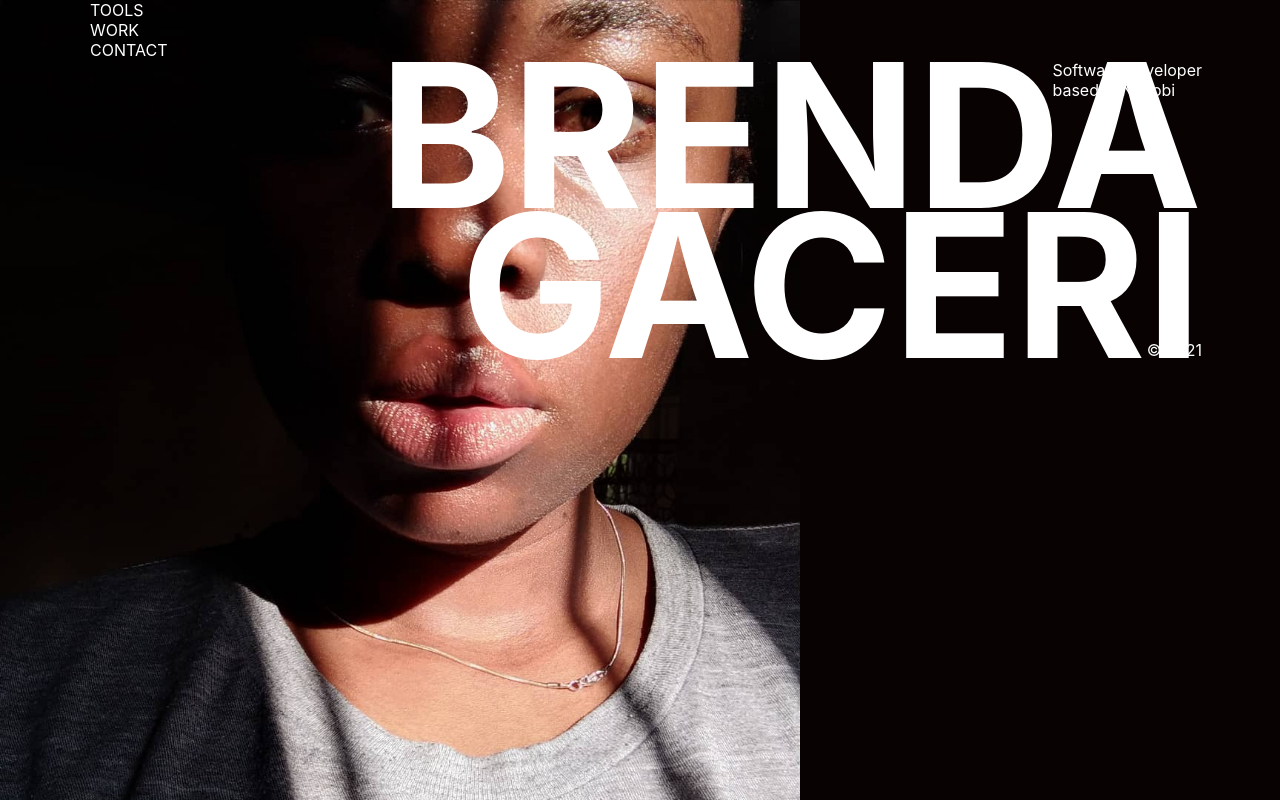
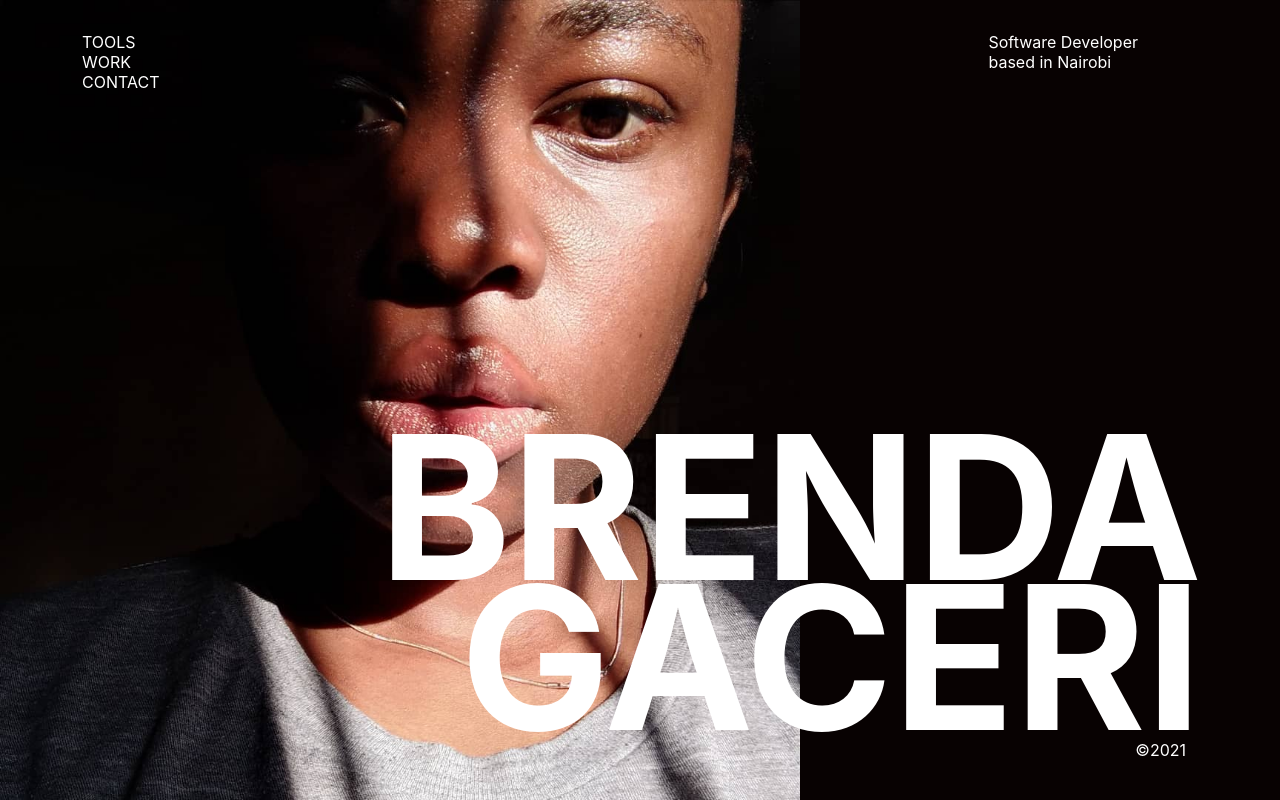
Before and after one commit to Gacheri/portfolio, a React (Create React App) app: page / in a window 1280 px wide. Built offline with nearby package versions, Linux system fonts and the light colour scheme.

Commit message:
overlay-alignment

```diff
--- a/public/index.html
+++ b/public/index.html
@@ -2,7 +2,7 @@
 <html lang="en">
   <head>
     <meta charset="utf-8" />
-    <link rel="icon" href="%PUBLIC_URL%/favicon.ico" />
+    <link rel="icon" href="../src/logo.svg" />
     <meta name="viewport" content="width=device-width, initial-scale=1" />
     <meta name="theme-color" content="#000000" />
     <meta
--- a/src/App.css
+++ b/src/App.css
@@ -46,8 +46,12 @@
  main{
    width:100vw;
  }
+ ul{
+  padding-left: 0 !important;
+ }
  li{
    list-style: none;
+
  }
  .Profilephoto{
    position: absolute;
@@ -58,11 +62,12 @@
  }
  .overlay{
    width:90vw;
-   height: 90vh;
+   height: 95vh;
    /* background-color: rgb(0, 255, 255,0.1); */
    position:absolute;
    z-index: 1;
    margin: 0 50px;
+   /* display: inline-flex; */
  }
  .logo{
    height:100vh;
@@ -70,14 +75,27 @@
  .left{
   right:0;
   position:absolute;
- }
- .bottom{
-   position: absolute;
-   bottom: 0;
+  margin-right:4em;
  }
  .username{
    font-weight:700;
    font-size: 200px;
    line-height: 150px;
    text-align: right;
+   margin-bottom: 8px;
  }
+ .bottomRight{
+   position: absolute;
+   bottom: 0;
+   right: 0;
+   width: 100%;
+ }
+ .copyright{
+   text-align: right;
+   padding-right:1em;
+ }
+ .topOverlay{
+   padding: 2em;
+   width: 100%;
+   display: inline-flex;
+ }
--- a/src/App.js
+++ b/src/App.js
@@ -9,6 +9,7 @@ function App() {
           <img src={logo} alt="Logo" className="logo" />
         </div>
         <div className="overlay">
+          <div className='topOverlay'>
             <div className="menu">
               <ul>
                 <li>
@@ -24,20 +25,18 @@ function App() {
               <div className="socials">
               </div>
             </div>
-
-            <div>
-
-            </div>
-            <div className="description left">
+            <div className="description left ">
               <p>Software Developer <br></br> based in Nairobi</p>
             </div>
-            <div className="left">
-              <p className="username ">BRENDA <br></br> GACERI</p>
-              <p className="left bottom"> &copy; 2021</p>
-            </div>
+          </div>
+          <div className='bottomRight'>
+              <div>
+                <p className="username">BRENDA <br></br> GACERI</p>
+                <p className='copyright'> &copy;2021</p>
+              </div>
+          </div>
         </div>
       </main>
-
     </div>
   );
 }
```
